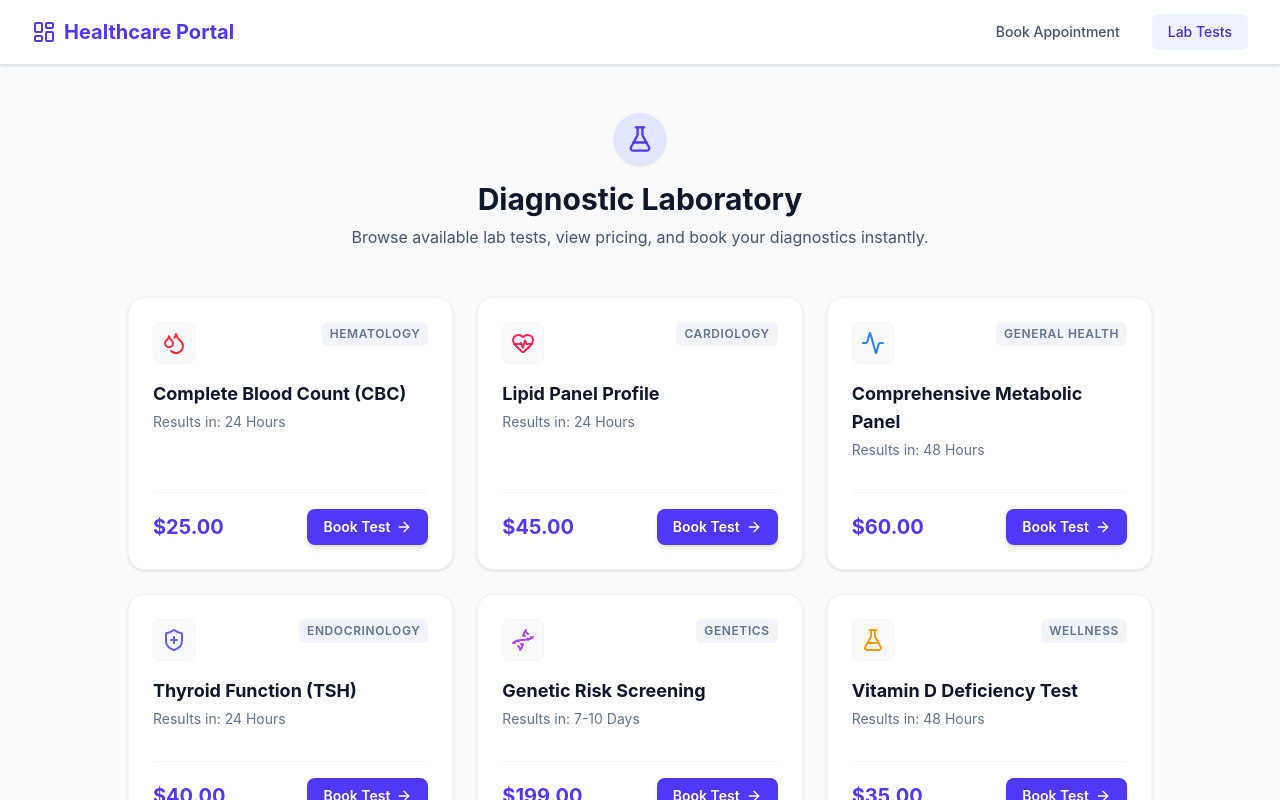
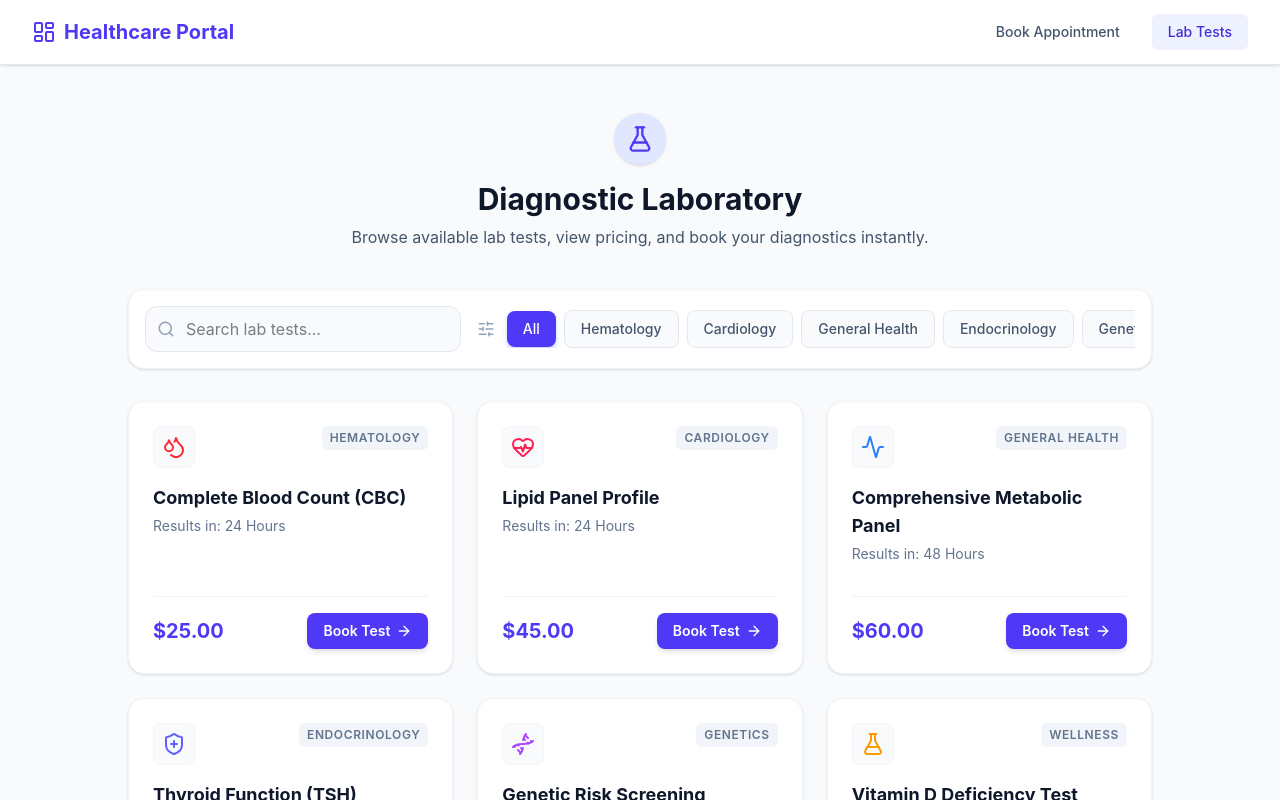
Before and after one commit to 1234704/AI-Powered-Healthcare-Website, a React (Vite) app: page / in a window 1280 px wide. Both pictures are taken after a click on the button "Lab Tests". Shown: the top 800 px of the page. Built offline with nearby package versions, Linux system fonts and the light colour scheme.

Commit message:
feat: enhanced Lab Tests UI with real-time search, category filtering, and empty states

```diff
--- a/src/components/LabTestsUI.jsx
+++ b/src/components/LabTestsUI.jsx
@@ -1,11 +1,14 @@
-import React, { useState } from 'react';
+import React, { useState, useMemo } from 'react';
 import { motion, AnimatePresence } from 'framer-motion';
-import { FlaskConical, ArrowRight, CheckCircle, Activity, HeartPulse, Dna, Droplets, ShieldPlus } from 'lucide-react';
+import { FlaskConical, ArrowRight, CheckCircle, Activity, HeartPulse, Dna, Droplets, ShieldPlus, Search, SlidersHorizontal } from 'lucide-react';
 
 const LabTestsUI = () => {
   const [bookingState, setBookingState] = useState(null);
   const [selectedTest, setSelectedTest] = useState(null);
+  const [searchQuery, setSearchQuery] = useState('');
+  const [activeCategory, setActiveCategory] = useState('All');
 
+  // Simulated Database
   const labTests = [
     { id: 1, name: 'Complete Blood Count (CBC)', category: 'Hematology', price: '$25.00', turnaround: '24 Hours', icon: <Droplets size={24} className="text-red-500" /> },
     { id: 2, name: 'Lipid Panel Profile', category: 'Cardiology', price: '$45.00', turnaround: '24 Hours', icon: <HeartPulse size={24} className="text-rose-500" /> },
@@ -14,6 +17,18 @@ const LabTestsUI = () => {
     { id: 5, name: 'Genetic Risk Screening', category: 'Genetics', price: '$199.00', turnaround: '7-10 Days', icon: <Dna size={24} className="text-purple-500" /> },
     { id: 6, name: 'Vitamin D Deficiency Test', category: 'Wellness', price: '$35.00', turnaround: '48 Hours', icon: <FlaskConical size={24} className="text-amber-500" /> }
   ];
+
+  // Dynamically extract unique categories for the filter buttons
+  const categories = ['All', ...new Set(labTests.map(test => test.category))];
+
+  // Filter logic combining search text and category selection
+  const filteredTests = useMemo(() => {
+    return labTests.filter(test => {
+      const matchesSearch = test.name.toLowerCase().includes(searchQuery.toLowerCase());
+      const matchesCategory = activeCategory === 'All' || test.category === activeCategory;
+      return matchesSearch && matchesCategory;
+    });
+  }, [searchQuery, activeCategory]);
 
   const handleBookTest = (test) => {
     setSelectedTest(test);
@@ -28,7 +43,9 @@ const LabTestsUI = () => {
   return (
     <div className="py-12 px-4 sm:px-6 lg:px-8 font-sans">
       <div className="max-w-5xl mx-auto">
-        <motion.div initial={{ opacity: 0, y: -20 }} animate={{ opacity: 1, y: 0 }} className="text-center mb-12">
+
+        {/* Header */}
+        <motion.div initial={{ opacity: 0, y: -20 }} animate={{ opacity: 1, y: 0 }} className="text-center mb-10">
           <div className="inline-flex items-center justify-center p-3 bg-indigo-100 rounded-full mb-4 text-indigo-600 shadow-sm">
             <FlaskConical size={28} />
           </div>
@@ -38,9 +55,57 @@ const LabTestsUI = () => {
 
         <AnimatePresence mode="wait">
           {!bookingState ? (
-            <motion.div key="grid" initial={{ opacity: 0 }} animate={{ opacity: 1 }} exit={{ opacity: 0, scale: 0.95 }} className="grid grid-cols-1 md:grid-cols-2 lg:grid-cols-3 gap-6">
-              {labTests.map((test, index) => (
-                <motion.div key={test.id} initial={{ opacity: 0, y: 20 }} animate={{ opacity: 1, y: 0 }} transition={{ delay: index * 0.1 }} whileHover={{ scale: 1.03 }} className="bg-white rounded-2xl shadow-sm hover:shadow-xl border border-slate-100 p-6 flex flex-col justify-between transition-shadow duration-300">
+            <motion.div key="directory" initial={{ opacity: 0 }} animate={{ opacity: 1 }} exit={{ opacity: 0, scale: 0.95 }}>
+
+              {/* Search and Filter Toolbar */}
+              <div className="bg-white p-4 rounded-2xl shadow-sm border border-slate-100 mb-8 flex flex-col md:flex-row gap-4 justify-between items-center">
+
+                {/* Search Bar */}
+                <div className="relative w-full md:w-96">
+                  <Search className="absolute left-3 top-1/2 -translate-y-1/2 text-slate-400" size={18} />
+                  <input
+                    type="text"
+                    placeholder="Search lab tests..."
+                    value={searchQuery}
+                    onChange={(e) => setSearchQuery(e.target.value)}
+                    className="w-full pl-10 pr-4 py-2.5 bg-slate-50 border border-slate-200 rounded-xl focus:ring-2 focus:ring-indigo-500 focus:border-indigo-500 outline-none transition-colors"
+                  />
+                </div>
+
+                {/* Category Pills */}
+                <div className="flex items-center gap-2 overflow-x-auto w-full md:w-auto pb-2 md:pb-0" style={{ scrollbarWidth: 'none' }}>
+                  <SlidersHorizontal size={18} className="text-slate-400 flex-shrink-0 mr-1" />
+                  {categories.map(category => (
+                    <button
+                      key={category}
+                      onClick={() => setActiveCategory(category)}
+                      className={`whitespace-nowrap px-4 py-2 rounded-lg text-sm font-medium transition-colors ${
+                        activeCategory === category
+                          ? 'bg-indigo-600 text-white shadow-md shadow-indigo-200'
+                          : 'bg-slate-50 text-slate-600 border border-slate-200 hover:bg-slate-100'
+                      }`}
+                    >
+                      {category}
+                    </button>
+                  ))}
+                </div>
+              </div>
+
+              {/* Dynamic Grid */}
+              {filteredTests.length > 0 ? (
+                <motion.div layout className="grid grid-cols-1 md:grid-cols-2 lg:grid-cols-3 gap-6">
+                  <AnimatePresence>
+                    {filteredTests.map((test) => (
+                      <motion.div
+                        layout
+                        initial={{ opacity: 0, scale: 0.9 }}
+                        animate={{ opacity: 1, scale: 1 }}
+                        exit={{ opacity: 0, scale: 0.9 }}
+                        transition={{ duration: 0.2 }}
+                        key={test.id}
+                        whileHover={{ scale: 1.03 }}
+                        className="bg-white rounded-2xl shadow-sm hover:shadow-xl border border-slate-100 p-6 flex flex-col justify-between transition-shadow duration-300"
+                      >
                         <div>
                           <div className="flex justify-between items-start mb-4">
                             <div className="p-2 bg-slate-50 rounded-lg border border-slate-100">
@@ -62,8 +127,24 @@ const LabTestsUI = () => {
                         </div>
                       </motion.div>
                     ))}
+                  </AnimatePresence>
                 </motion.div>
               ) : (
+                /* Empty State / No Results */
+                <motion.div initial={{ opacity: 0 }} animate={{ opacity: 1 }} className="text-center py-20">
+                  <div className="inline-flex items-center justify-center p-4 bg-slate-100 rounded-full mb-4 text-slate-400">
+                    <Search size={32} />
+                  </div>
+                  <h3 className="text-lg font-semibold text-slate-900">No lab tests found</h3>
+                  <p className="text-slate-500 mt-1">Try adjusting your search or filter criteria.</p>
+                  <button onClick={() => { setSearchQuery(''); setActiveCategory('All'); }} className="mt-4 text-indigo-600 font-medium hover:underline">
+                    Clear all filters
+                  </button>
+                </motion.div>
+              )}
+            </motion.div>
+          ) : (
+            /* Success State */
             <motion.div key="success" initial={{ opacity: 0, scale: 0.9 }} animate={{ opacity: 1, scale: 1 }} className="max-w-xl mx-auto bg-white rounded-2xl shadow-xl overflow-hidden border border-slate-100 text-center p-10">
               <motion.div initial={{ scale: 0 }} animate={{ scale: 1 }} transition={{ type: "spring", stiffness: 200, damping: 15 }} className="w-20 h-20 bg-green-100 text-green-500 rounded-full flex items-center justify-center mx-auto mb-6 shadow-sm">
                 <CheckCircle size={40} />
```
Lines whose indentation alone changed are shown as unchanged.
